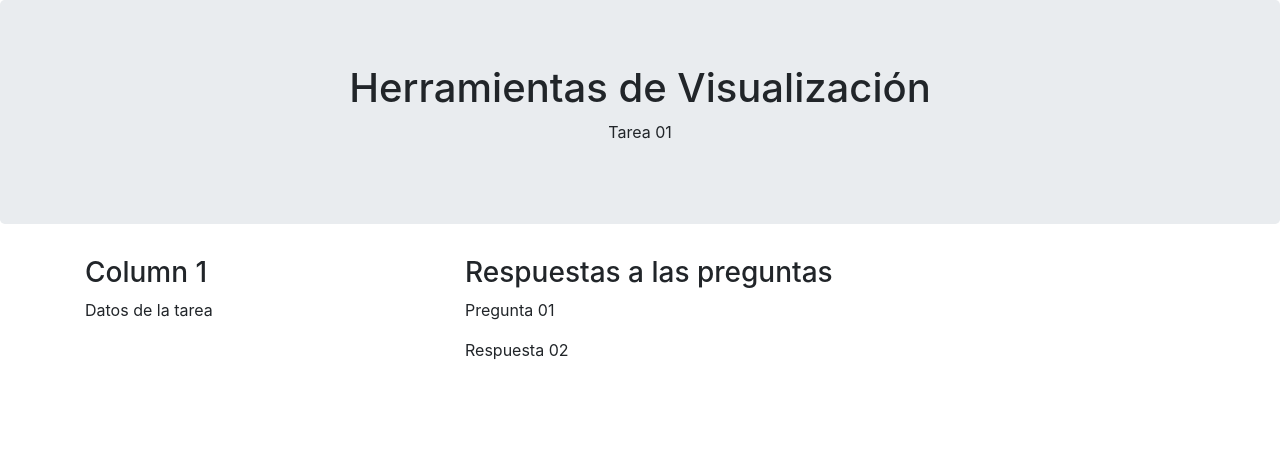
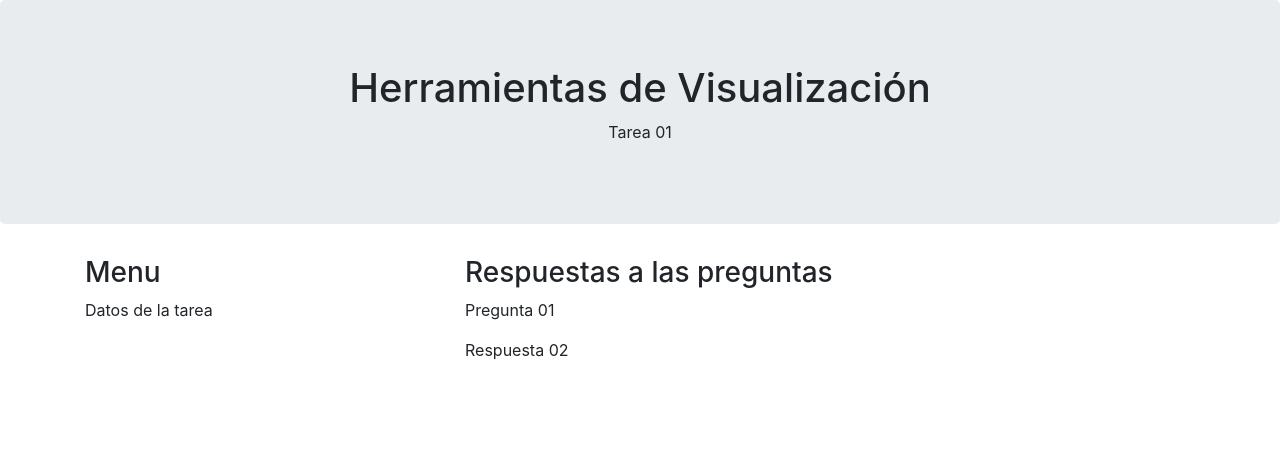
Before and after one commit to mozatomx/hv_tarea01, a PHP site: page / in a window 1280 px wide. Shown: the top 451 px of the page. Run offline with PHP 8.4, Linux system fonts and the light colour scheme.

Commit message:
mi plantilla
actualización de mi plantilla

```diff
--- a/index.php
+++ b/index.php
@@ -33,7 +33,7 @@ if (!empty($_GET['q'])) {
   <div class="container">
     <div class="row">
       <div class="col-sm-4">
-        <h3>Column 1</h3>
+        <h3>Menu</h3>
         <p>Datos de la tarea</p>
 
       </div>
```
